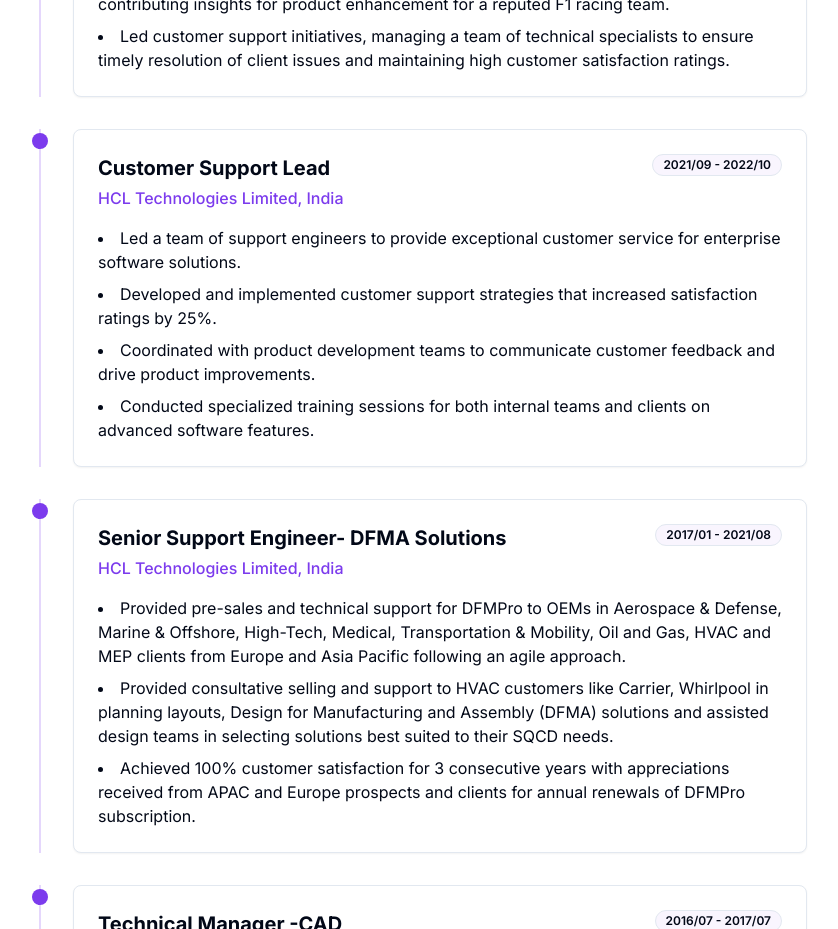
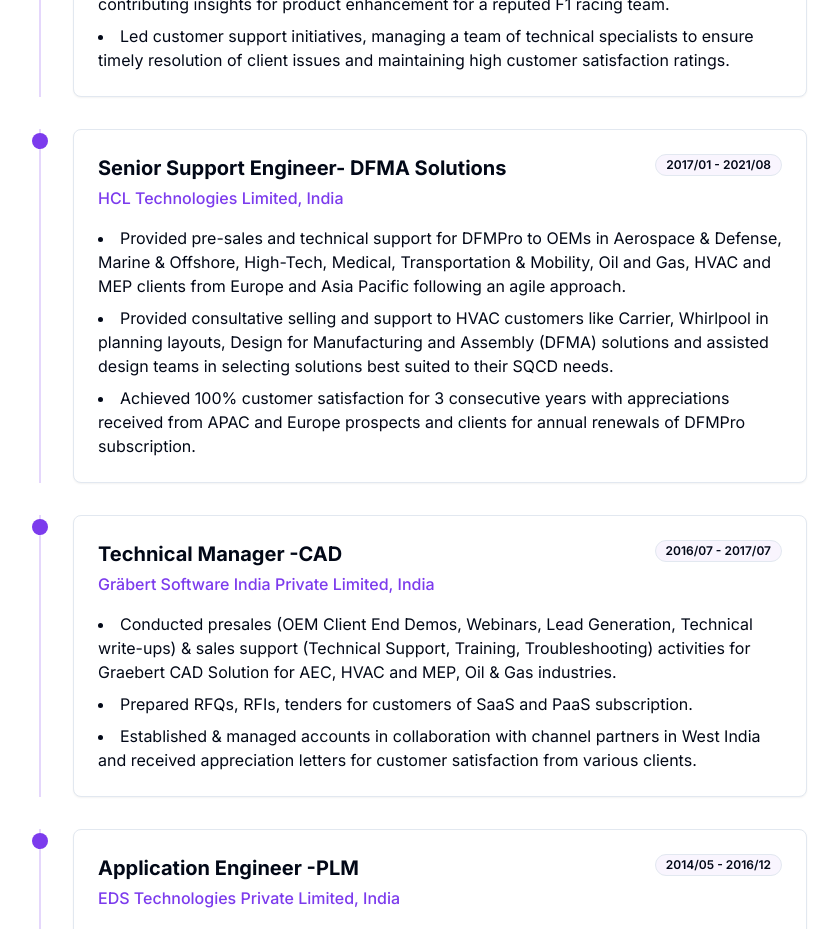
Before and after one commit to pgupta1795/chandi-resume, a Next.js app: page / in a window 1280 px wide. Shown: the part 1440-2369 px from the top of the page, without its empty margins (217-1055 px from the left). Built offline with nearby package versions, Linux system fonts and the light colour scheme.

Commit message:
removing job 2

```diff
--- a/app/page.tsx
+++ b/app/page.tsx
@@ -143,7 +143,7 @@ export default function Home() {
               </div>
 
               {/* Job 2 */}
-              <div className="relative pl-8 border-l-2 border-primary/20 hover:border-primary transition-colors duration-300">
+              {/* <div className="relative pl-8 border-l-2 border-primary/20 hover:border-primary transition-colors duration-300">
                 <div className="absolute w-4 h-4 bg-primary rounded-full -left-[9px] top-1"></div>
                 <div className="bg-card p-6 rounded-lg shadow-sm border hover:shadow-md transition-shadow duration-300">
                   <div className="flex flex-col md:flex-row md:justify-between md:items-start gap-2">
@@ -173,7 +173,7 @@ export default function Home() {
                     </li>
                   </ul>
                 </div>
-              </div>
+              </div> */}
 
               {/* Job 3 */}
               <div className="relative pl-8 border-l-2 border-primary/20 hover:border-primary transition-colors duration-300">
```
